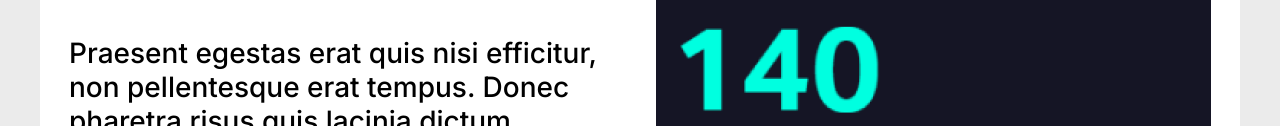
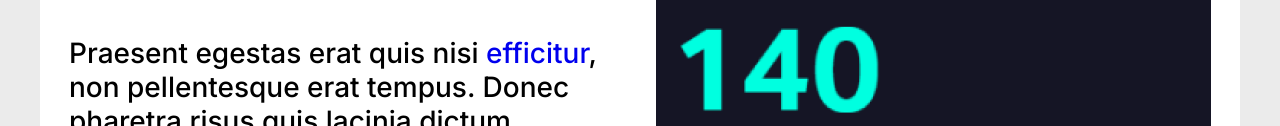
Before and after one commit to MarcMaluping14/Integreon, a website built with Parcel: page index.html in a window 1280 px wide. Shown: the part 665-791 px from the top of the page. Built offline with nearby package versions, Linux system fonts and the light colour scheme.

Commit message:
Update index.html

```diff
--- a/index.html
+++ b/index.html
@@ -70,7 +70,7 @@
                         </p>
                         <p class="blank-line">&nbsp;</p>
                         <p class="praesent-egestas-erat">
-                          Praesent egestas erat quis nisi efficitur, non
+                          Praesent egestas erat quis nisi <span><a href="https://www.integreon.com/who-we-do/" style="text-decoration: none;">efficitur</a></span>, non
                           pellentesque erat tempus. Donec pharetra risus quis
                           lacinia dictum. Aliquam vestibulum metus interdum
                           fermentum tristique. Nunc mattis urna neque, eu mattis
```
